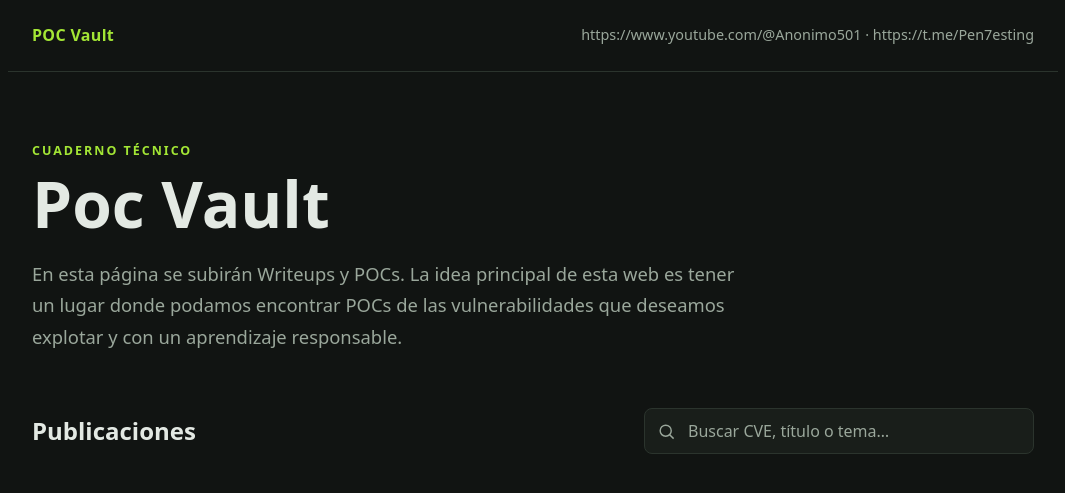
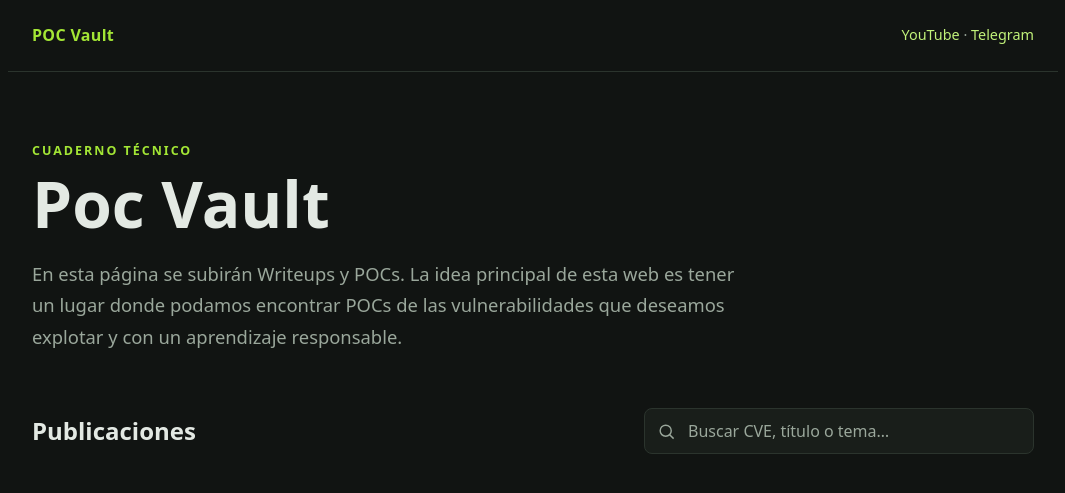
Before and after one commit to Anonimo501/PocVault, a Jekyll site: the page built from index.md, in a window 1280 px wide and 900 px high, cut to the strip 0-497 px from the top of the window. Shown: the top 493 px of the strip, without its empty margins (107-1172 px from the left). Built offline with Jekyll 4.4.1, drawn with Linux system fonts in a browser that asks for light colours.

Commit message:
Update default.html

```diff
--- a/_layouts/default.html
+++ b/_layouts/default.html
@@ -18,7 +18,11 @@
   <body>
     <header class="site-header">
       <a class="brand" href="{{ '/' | relative_url | escape }}">{{ site.title | escape }}</a>
-      <span class="tagline">https://www.youtube.com/@Anonimo501 · https://t.me/Pen7esting</span>
+      <span class="tagline">
+  <a href="https://www.youtube.com/@Anonimo501" target="_blank" rel="noopener noreferrer">YouTube</a>
+  ·
+  <a href="https://t.me/Pen7esting" target="_blank" rel="noopener noreferrer">Telegram</a>
+</span>
     </header>
 
     <main class="container">
```
